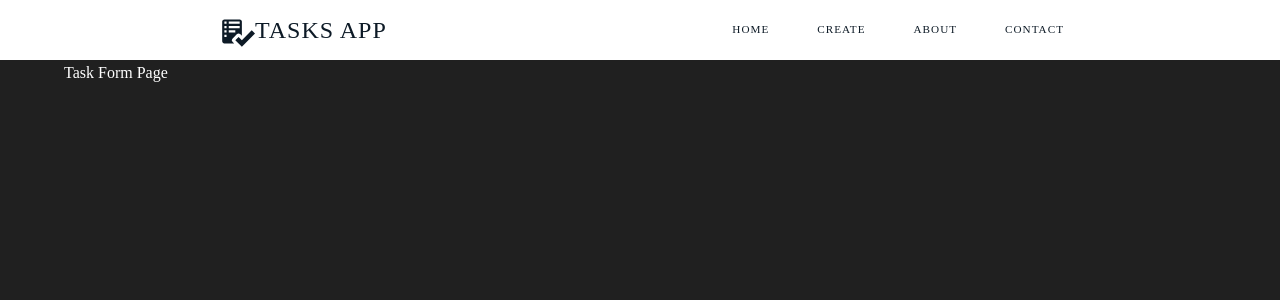
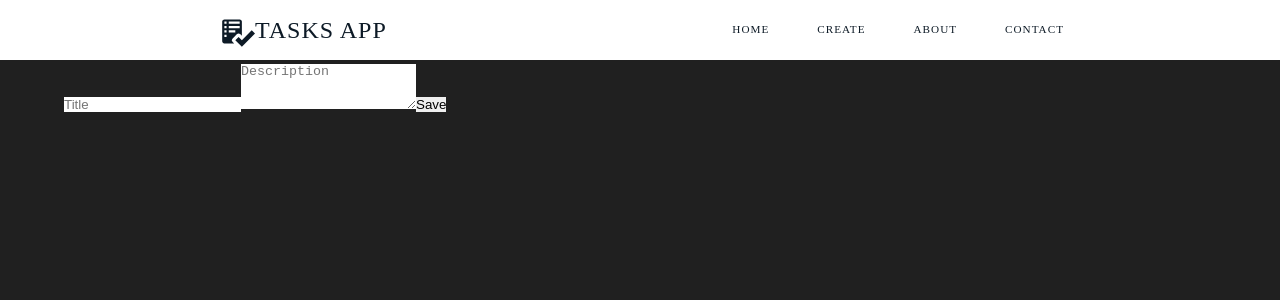
Before and after one commit to RafaeLS85/task-app, a React (Vite) app in the folder client/: page /tasks-create in a window 1280 px wide. Shown: the top 300 px of the page. Built offline with nearby package versions, Linux system fonts and the light colour scheme.

Commit message:
create task form

```diff
--- a/client/package.json
+++ b/client/package.json
@@ -17,7 +17,8 @@
     "react-hook-form": "^7.43.9",
     "react-hot-toast": "^2.4.1",
     "react-icons": "^4.8.0",
-    "react-router-dom": "^6.11.2"
+    "react-router-dom": "^6.11.2",
+    "yup": "^1.1.1"
   },
   "devDependencies": {
     "@types/react": "^18.0.28",
--- a/client/src/components/TaskList.jsx
+++ b/client/src/components/TaskList.jsx
@@ -1,10 +1,10 @@
-import { useTasks } from "../hooks/useTasks";
+import { useTasksList } from "../hooks/useTasksList";
 import { TaskCard } from "./TaskCard";
 import { Error } from "./shared/Error";
 import { Spinner } from "./shared/Spinner";
 
 export const TaskList = () => {
-  const { state } = useTasks();
+  const { state } = useTasksList();
   const { data, loading, errors } = state;
 
   if (errors) return <Error errors={errors} />;
--- a/client/src/hooks/useTasks.jsx
+++ b/client/src/hooks/useTasksList.jsx
@@ -1,7 +1,7 @@
 import { useState, useEffect } from "react";
 import { getTasks } from "../services/tasks.api";
 
-export const useTasks = () => {
+export const useTasksList = () => {
   const [tasks, setTasks] = useState([]);
   const [errors, setErrors] = useState(null);
   const [loading, setLoading] = useState(true);
--- a/client/src/pages/TaskFormPage.jsx
+++ b/client/src/pages/TaskFormPage.jsx
@@ -1,7 +1,38 @@
-
+import { useForm } from "react-hook-form";
+import { createTasks } from "../services/tasks.api";
+import { useNavigate } from "react-router-dom";
 
 export const TaskFormPage = () => {
+  const {
+    register,
+    handleSubmit,
+    formState: { errors },
+  } = useForm();
+
+  const navigate = useNavigate();
+
+  const onSubmit = handleSubmit(async (data) => {
+    await createTasks(data);
+    navigate("/tasks");
+  });
+
   return (
-    <div>Task Form Page</div>
-  )
-}
+    <div>
+      <form onSubmit={onSubmit}>
+        <input
+          type="text"
+          placeholder="Title"
+          {...register("title", { required: true })}
+        />
+        {errors.title && <span>Title is required</span>}
+        <textarea
+          rows="3"
+          placeholder="Description"
+          {...register("description", { required: true })}
+        ></textarea>
+        {errors.description && <span>Description is required</span>}
+        <button>Save</button>
+      </form>
+    </div>
+  );
+};
--- a/client/src/services/tasks.api.js
+++ b/client/src/services/tasks.api.js
@@ -2,7 +2,10 @@
 import { VITE_TASK_SERVICE } from '../constants/environment';
 
 
-export const getTasks = () => {
+const taskApi = axios.create({
+    baseURL: VITE_TASK_SERVICE + '/tasks/api/v1/tasks/'
+})
 
-    return axios.get(VITE_TASK_SERVICE + '/tasks/api/v1/tasks/')
-}
+export const getTasks = () => taskApi.get('/')
+
+export const createTasks = (task) => taskApi.post('/', task)
```
Also changed, not shown: 1 other file (tests, documents, lock files or other folders).
